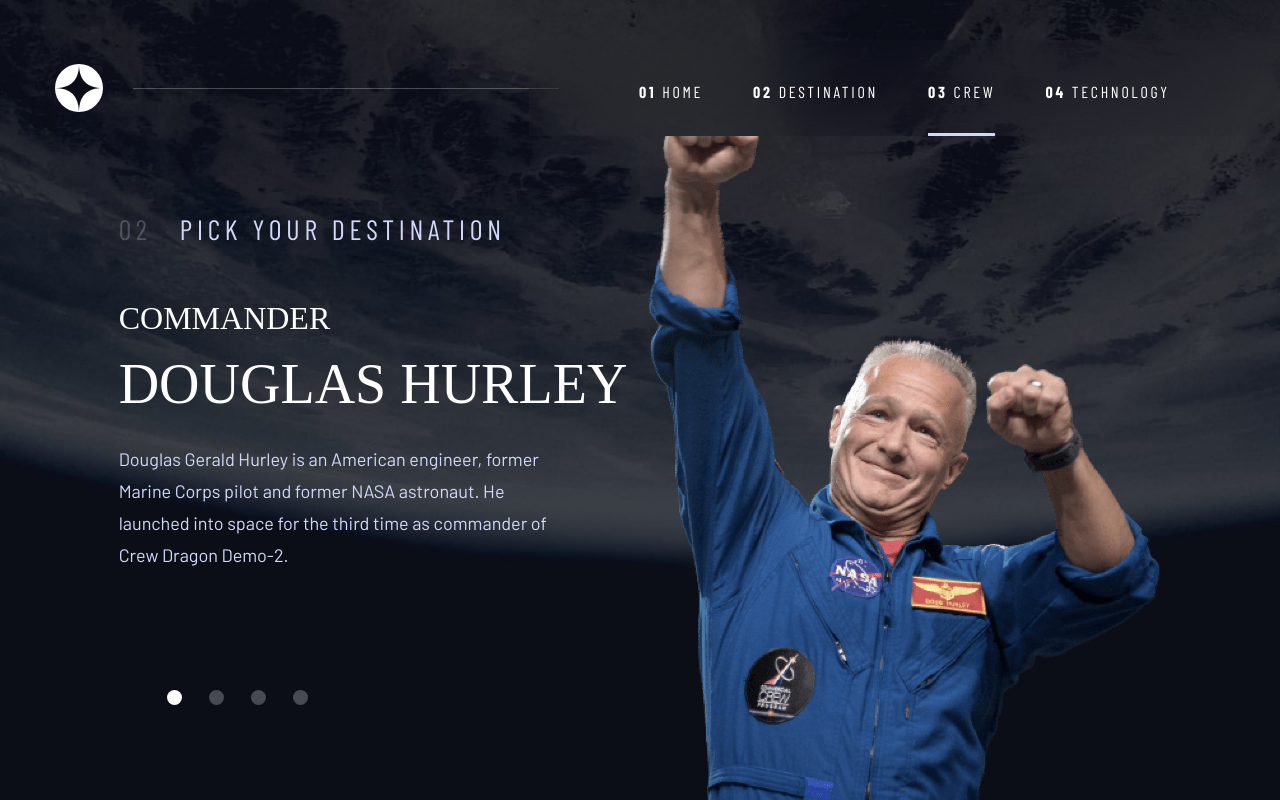
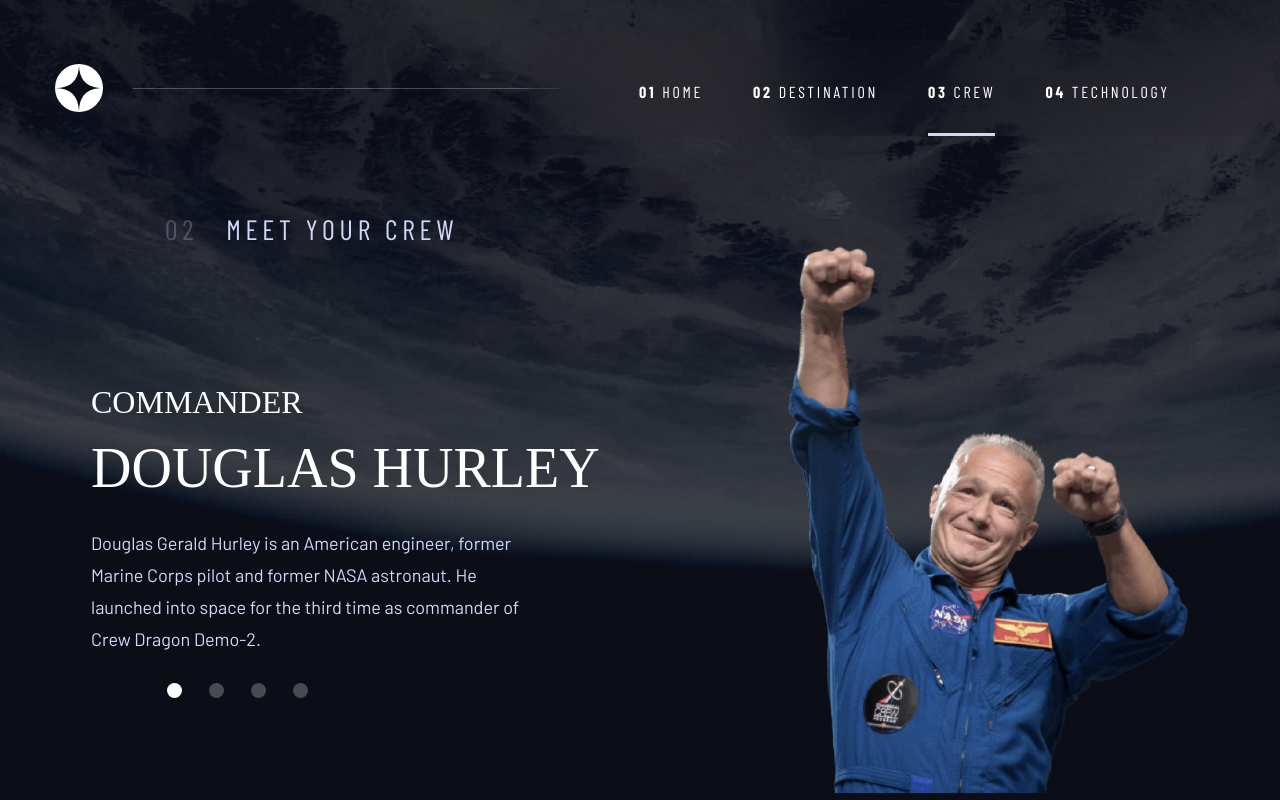
Before and after one commit to DanyloSus/space-tourism-website, a React (Vite) app: page /crew in a window 1280 px wide. Built offline with nearby package versions, Linux system fonts and the light colour scheme; a web font is replaced by a local one.

Commit message:
Some update about relative

```diff
--- a/src/Elements/Crew/Content.jsx
+++ b/src/Elements/Crew/Content.jsx
@@ -40,16 +40,16 @@
 
     return (
       <>
+        <h5 className="mr-auto ml-[165px] mt-[76px]">
+          <span className="opacity-[0.25] mr-[28px]">02</span>
+          Meet your crew
+        </h5>
         <Slider {...settings} afterChange={this.afterChangeHandler}>
           {crew.map((crewmate, index) => (
             <div key={index}>
-              <div className="flex justify-center">
-                <div className="px-5 gap-5 max-w-[1138px] flex items-end justify-between h-content overflow-x-hidden overflow-y-visible">
-                  <div className="flex justify-between flex-col h-full pt-[76px] pb-[229px]">
-                    <h5>
-                      <span className="opacity-[0.25] mr-[28px]">02</span>
-                      Pick your destination
-                    </h5>
+              <div className="flex justify-center overflow-y-hidden h-content">
+                <div className="px-5 gap-5 max-w-[1138px] w-full flex justify-between">
+                  <div className="flex justify-center flex-col h-full">
                     <div>
                       <h4>{crewmate.role}</h4>
                       <h3 className="mt-[15px] mb-[27px]">{crewmate.name}</h3>
@@ -62,9 +62,8 @@
                     src={crewmate.images.png}
                     alt={`Photo of ${crewmate.name}`}
                     className={
-                      index === 1
-                        ? "-scale-x-100" + " pt-[62px] object-cover"
-                        : "" + " pt-[62px] object-cover"
+                      (index === 1 ? "-scale-x-100" : "") +
+                      " h-full max-w-[568px] max-h-[712px] object-cover mt-auto"
                     }
                   />
                 </div>
--- a/src/Elements/Destination/Content.jsx
+++ b/src/Elements/Destination/Content.jsx
@@ -24,21 +24,20 @@
     const destination = data.destinations[id];
 
     return (
+      <>
+        <h5 className="mr-auto ml-[165px] pt-[76px]  mb-[64px]">
+          <span className="opacity-[0.25] mr-[28px]">01</span>
+          Pick your destination
+        </h5>
         <div className="flex items-center justify-center">
-        <div className="max-w-[1110px] px-5 gap-5 pb-[118px] flex items-center justify-between h-content pt-[76px]">
-          <div className="w-full h-full flex flex-col justify-between">
-            <h5>
-              <span className="opacity-[0.25] mr-[28px]">01</span>Pick your
-              destination
-            </h5>
+          <div className="max-w-[1110px] w-full px-5 flex items-center justify-between">
             <img
               src={`${undef ? "./destination/" : "./"}${
                 destination.images.webp
               }`}
               alt={`image of ${destination.name}`}
-              className=" mt-auto mx-auto block"
+              className=" mx-auto block"
             />
-          </div>
             <div>
               <nav className="flex gap-[35px]">
                 <NavElement to="/destination" text="Moon" end />
@@ -62,6 +61,7 @@
             </div>
           </div>
         </div>
+      </>
     );
   }
 }
--- a/src/Elements/Header.jsx
+++ b/src/Elements/Header.jsx
@@ -5,11 +5,11 @@
 class Header extends Component {
   render() {
     return (
-      <header className="flex items-center justify-between mt-10 pl-[55px]">
+      <header className="flex items-center justify-between pl-[55px] pt-10">
         <img src="./shared/logo.svg" alt="Logo" className="w-12 h-12" />
         <div className=" bg-white opacity-[0.2515] w-[473px] h-[1px] ml-auto relative left-[30px]"></div>
         <nav className=" w-[830px] h-24 backdrop-blur-[40.774227142333984px] px-5">
-          <ol className="flex items-center justify-center gap-[50px] w-full h-full">
+          <ol className="flex items-end justify-center gap-[50px] w-full h-full">
             <NavElement to="/" text="Home" />
             <NavElement to="/destination" text="DESTINATION" />
             <NavElement to="/crew" text="CREW" />
--- a/src/Elements/NavElement.jsx
+++ b/src/Elements/NavElement.jsx
@@ -4,7 +4,7 @@
 class NavElement extends Component {
   render() {
     return (
-      <li className="h-24 flex items-end justify-center">
+      <li className="flex items-end justify-center">
         <NavLink
           to={this.props.to}
           end={this.props.end}
--- a/src/Elements/Technology/Content.jsx
+++ b/src/Elements/Technology/Content.jsx
@@ -15,12 +15,13 @@
       " w-20 h-20 flex justify-center items-center rounded-full cursor-pointer transition-color";
 
     return (
-      <div className="flex items-center justify-end">
-        <div className="max-w-[1275px] px-5">
-          <h5>
+      <>
+        <h5 className="mr-auto ml-[165px]">
           <span className="opacity-[0.25] mr-[28px]">03</span>
           SPACE LAUNCH 101
         </h5>
+        <div className="flex items-center justify-end">
+          <div className="max-w-[1275px] w-full flex items-end justify-end pl-5">
             <div className=" flex justify-between items-center gap-10 mt-[26px]">
               <div className="flex flex-col justify-center items-center gap-8">
                 <h4
@@ -74,6 +75,7 @@
             </div>
           </div>
         </div>
+      </>
     );
   }
 }
--- a/tailwind.config.js
+++ b/tailwind.config.js
@@ -12,7 +12,10 @@
         "bg-inner": "inset 0 0 20px black",
       },
       height: {
-        content: "calc(100vh - 136px)",
+        content: "calc(100vh - 253px)",
+      },
+      screens: {
+        md: { maxWidth: "768px" },
       },
     },
   },
```
Lines whose indentation alone changed are shown as unchanged.
